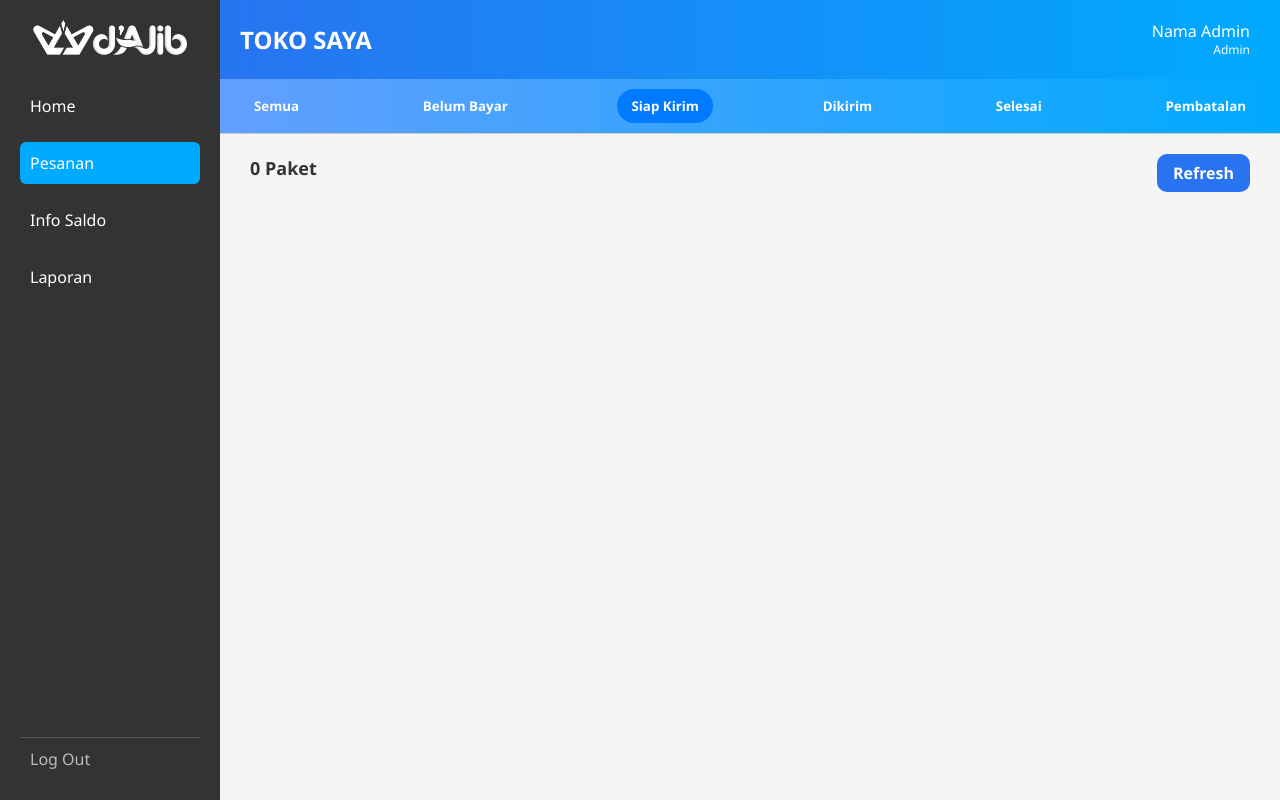
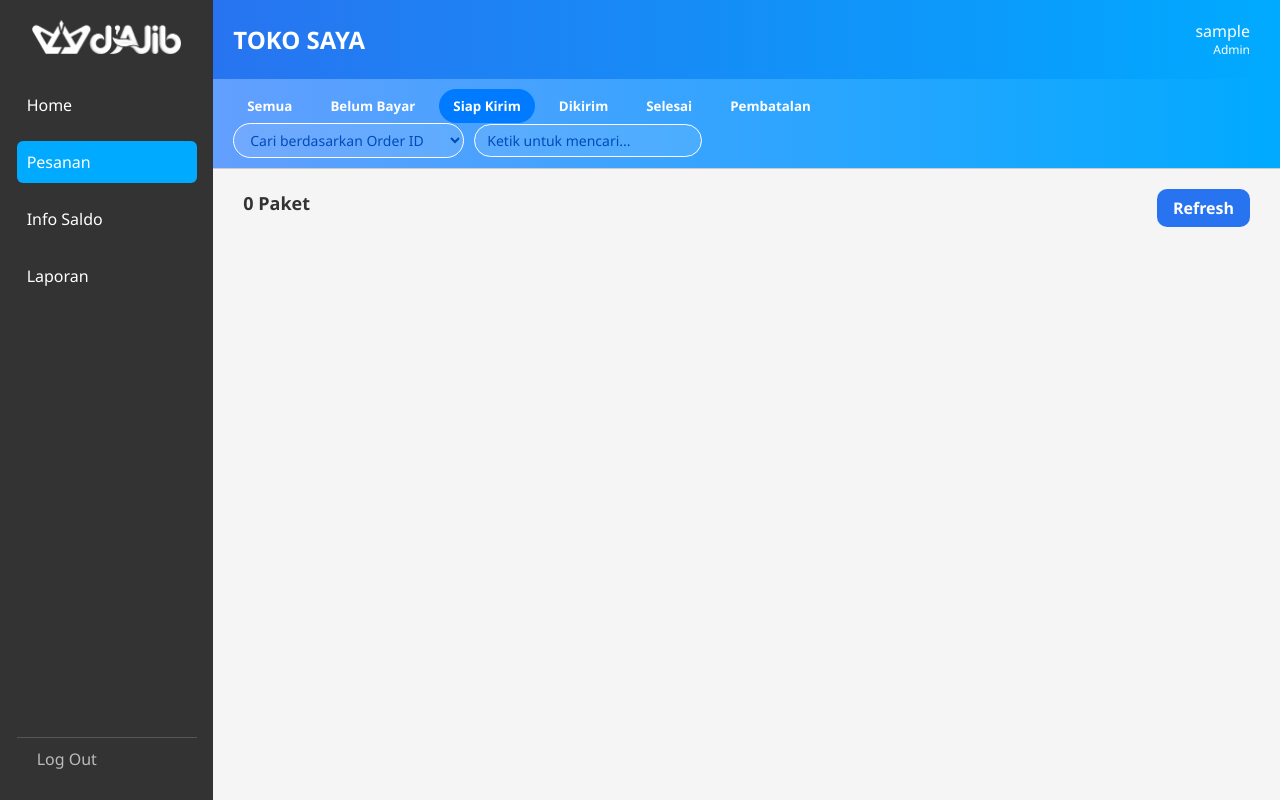
Before and after one commit to ReynanddXD/Order-Integration-Bookkeeping-System, a PHP site: page /pages/pesanan.php in a window 1280 px wide. Run offline with PHP 8.4, Linux system fonts and the light colour scheme; the visitor is signed in with stand-in values (Sample User, id 1); tables that the repository leaves empty or names only in its code hold one stand-in row (values such as "Sample post"); grey boxes marked "Sample" are stand-in pictures.

Commit message:
pesanan.php

```diff
--- a/pages/pesanan.php
+++ b/pages/pesanan.php
@@ -1,5 +1,22 @@
 <?php
 require_once "../includes/db.php";
+
+session_start();
+if (!isset($_SESSION['username'])) {
+    header("Location: login.php");
+    exit();
+}
+
+$username = $_SESSION['username'];
+
+// Ambil info user dari database
+$sql_user = "SELECT username, role FROM users WHERE username = ?";
+$stmt_user = $conn->prepare($sql_user);
+$stmt_user->bind_param("s", $username);
+$stmt_user->execute();
+$result_user = $stmt_user->get_result();
+$user_data = $result_user->fetch_assoc();
+
 // Ambil semua pesanan
 $sql = "SELECT * FROM orders ORDER BY order_date ASC";
 $result = $conn->query($sql);
@@ -43,23 +60,37 @@
       <li><a href="saldo.php">Info Saldo</a></li>
       <li><a href="laporan.php">Laporan</a></li>
     </ul>
-    <div class="logout">Log Out</div>
+    <div class="logout"><a class="logout" href="../includes/proses_logout.php">Log Out</a></div>
   </div>
 
   <div class="main">
     <div class="header">
+      <button class="hamburger" onclick="toggleSidebar()">☰</button>
       <h2>TOKO SAYA</h2>
       <div class="tabs"></div>
-      <div class="profile">Nama Admin<br /><small>Admin</small></div>
+          <div class="profile">
+              <?= htmlspecialchars($user_data['username'] ?? 'Pengguna') ?><br />
+              <small><?= ucfirst(htmlspecialchars($user_data['status'] ?? 'admin')) ?></small>
+          </div>
     </div>
 
     <div class="header2">
+      <div class="status-buttons">
         <button data-status="semua" onclick="filterStatus('semua')">Semua</button>
         <button data-status="belum bayar" onclick="filterStatus('belum bayar')">Belum Bayar</button>
         <button data-status="siap kirim" onclick="filterStatus('siap kirim')">Siap Kirim</button>
         <button data-status="dikirim" onclick="filterStatus('dikirim')">Dikirim</button>
         <button data-status="selesai" onclick="filterStatus('selesai')">Selesai</button>
         <button data-status="dibatalkan" onclick="filterStatus('dibatalkan')">Pembatalan</button>
+      </div>
+
+      <div class="search-bar">
+        <select id="search-type">
+          <option value="order_id">Cari berdasarkan Order ID</option>
+          <option value="username">Cari berdasarkan Username</option>
+        </select>
+        <input type="text" id="search-input" placeholder="Ketik untuk mencari..." oninput="searchOrders()" />
+      </div>
     </div>
 
     <div class="content">
@@ -70,8 +101,12 @@
       <?php while($row = $result->fetch_assoc()):
         $mappedStatus = mapStatus($row['status']);
       ?>
-      <div class="order-card" data-status="<?php echo $mappedStatus; ?>">
+      <div class="order-card"
+        data-status="<?php echo $mappedStatus; ?>"
+        data-order-id="<?php echo strtolower($row['order_id']); ?>"
+        data-username="<?php echo strtolower($row['username']); ?>">
 
+      <!-- Gambar -->
         <div class="product-photo">
           <img
             src="<?php echo htmlspecialchars($row['product_image']); ?>"
@@ -80,6 +115,7 @@
           />
         </div>
 
+        <!-- detail -->
         <div class="order-detail">
           <strong><?php echo htmlspecialchars($row['username']); ?></strong><br />
           <?php
@@ -158,5 +194,20 @@
       filterStatus('siap kirim');
     });
   </script>
+
+  <!-- untuk mencari pesanan -->
+   <script src = "../assets/js/search-pesanan.js"></script>
+   <script>
+  function toggleSidebar() {
+    const sidebar = document.querySelector('.sidebar');
+    sidebar.classList.toggle('show');
+  }
+</script>
+<script>
+  function toggleSidebar() {
+    const sidebar = document.querySelector('.sidebar');
+    sidebar.classList.toggle('show');
+  }
+</script>
 </body>
 </html>
```
Lines whose indentation alone changed are shown as unchanged.
